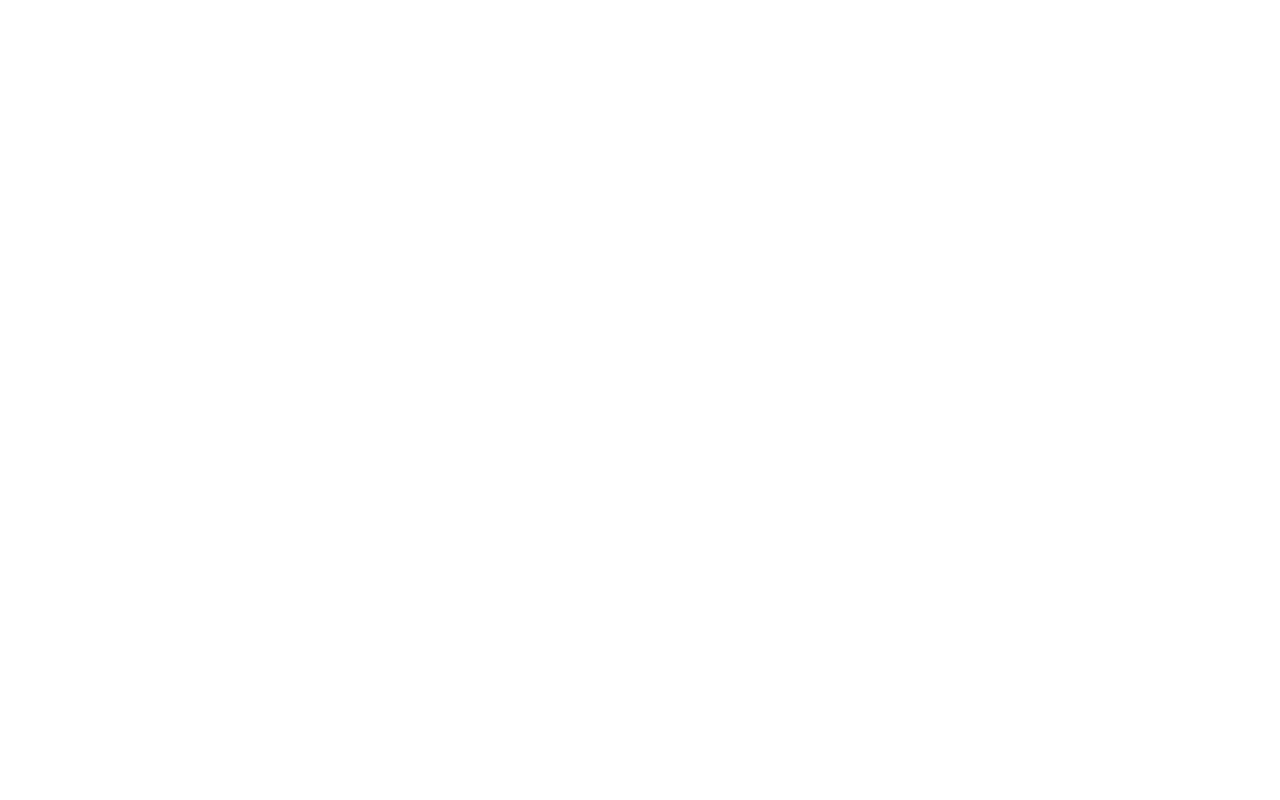
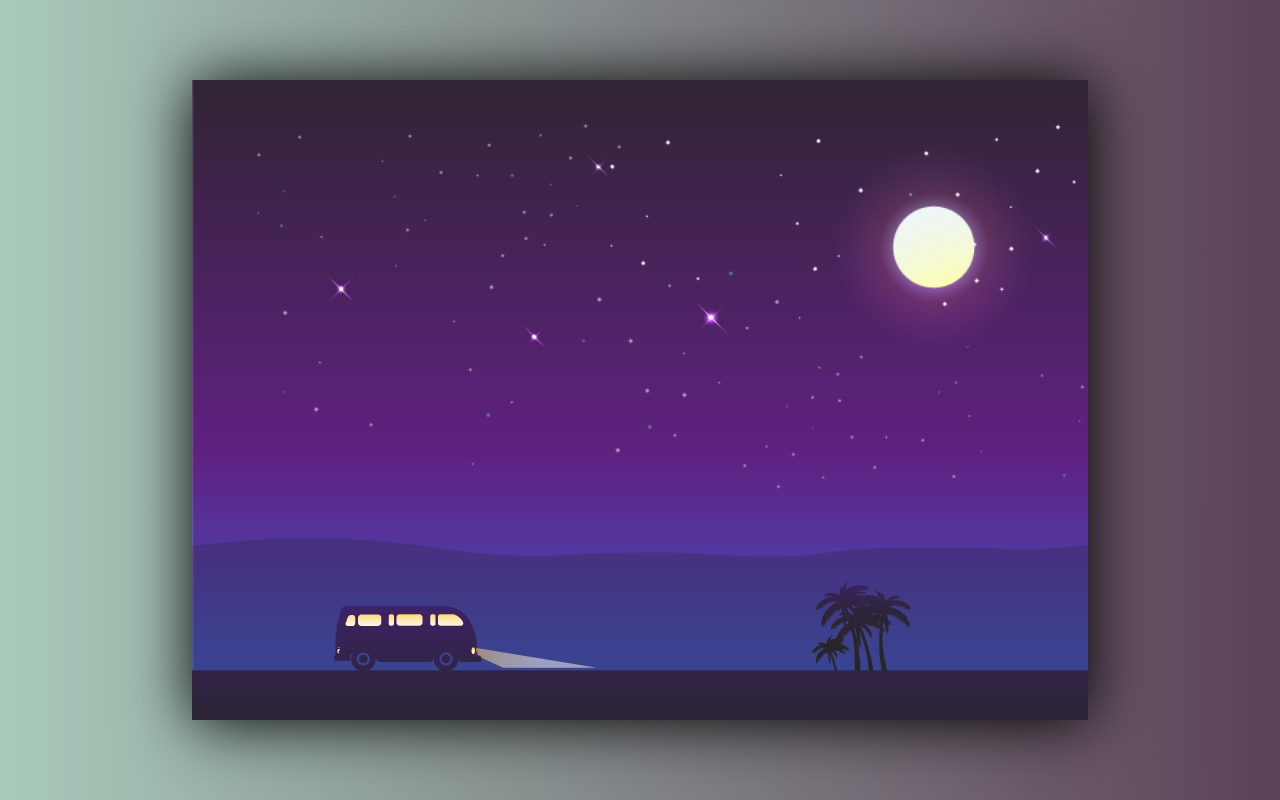
Before and after one commit to TRobbins24/Portfolio-3.00, a plain HTML site: page index.html in a window 1280 px wide. Drawn offline with Linux system fonts and the light colour scheme.

Commit message:
Added basically everything

```diff
--- a/index.html
+++ b/index.html
@@ -12,6 +12,16 @@
 
 <body>
 
-  <div class="night" </body>
+  <div class="night">
+    <div class="surface">
+      <div class="car">
+        <img src='Assets/Img_06.png'>
+      </div>
+    </div>
+  </div>
+
+
+
+</body>
 
 </html>
--- a/style.css
+++ b/style.css
@@ -0,0 +1,57 @@
+body {
+  margin: 0;
+  background-image: linear-gradient(to right, #a8caba 0%, #5d4157 100%);
+  overflow-y: hidden;
+}
+
+.night {
+  height: 80vh;
+  width: 70vw;
+  margin: 5rem auto;
+  background: url('Assets/Img_1.png');
+  background-size: cover;
+  position: relative;
+  box-shadow:1px 2px 60px rgba(0, 0, 0, 4);
+  overflow-x:hidden;
+
+}
+
+
+
+.surface {
+  height: 140px;
+  width: 500%;
+  background:url('Assets/Img_02.png');
+  display:block;
+  position: absolute;
+  bottom: 0%;
+  left: 0%;
+  background-repeat: repeat-x;
+  /*animation: moveRight 6s linear infinite;*/
+
+}
+.car {
+  position: absolute;
+  bottom: 31%;
+  left: 3%;
+animation: suspension 1s linear infinite;
+}
+
+
+/* Animation */
+
+@keyframes moveRight {
+  100%{transform:translateX(-2950px)};
+}
+
+@keyframes suspension {
+  100%{
+    transform:translateY(-1px);
+  }
+  50% {
+    transform: translateY(2px);
+  }
+  0% {
+    transform:translateY(-1px);
+  }
+}
```
Also changed, not shown: Assets/Img_02.png (added), Assets/Img_05.png (added), Assets/Img_06.png (added), Assets/Img_1.png (added).
